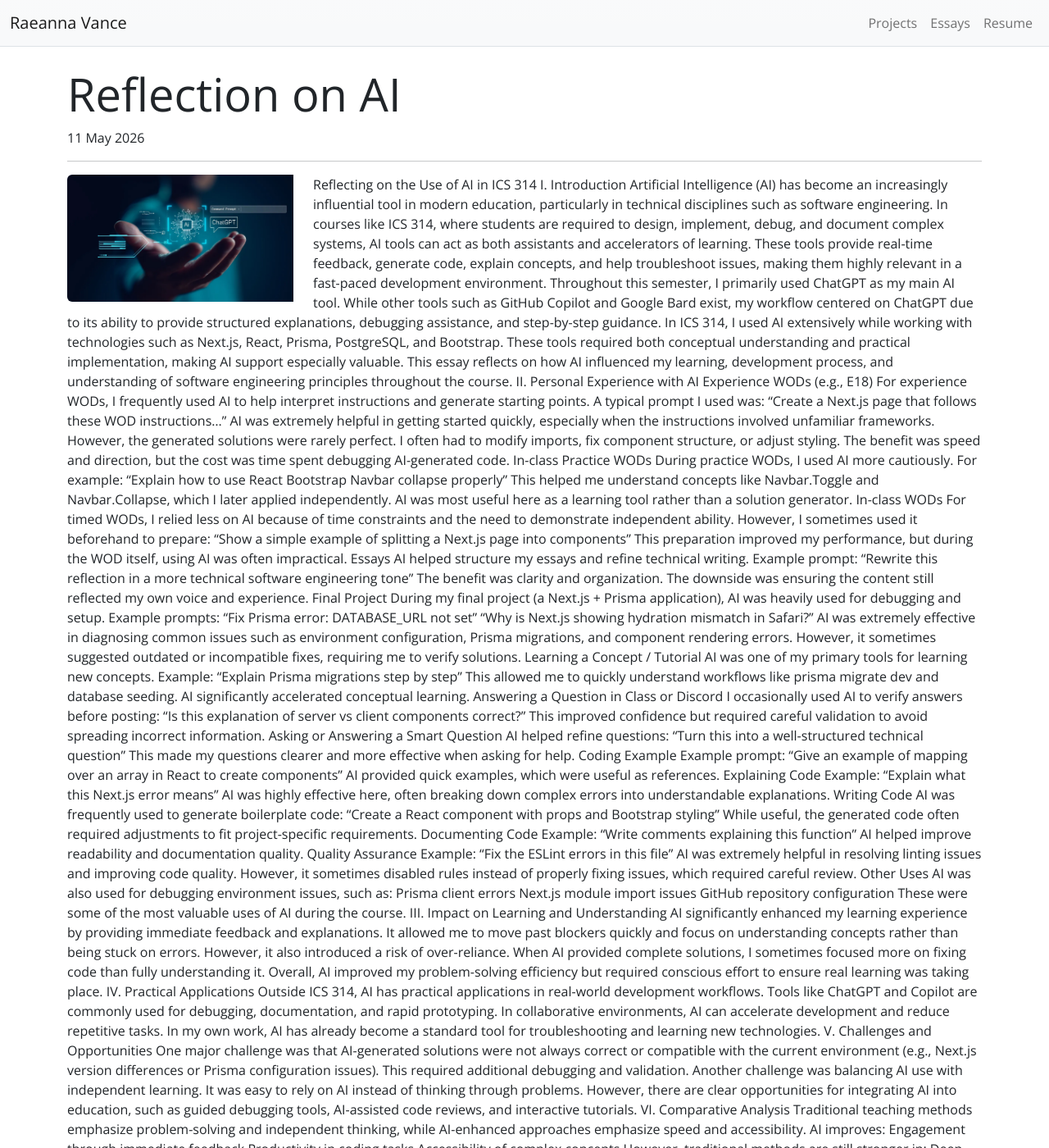
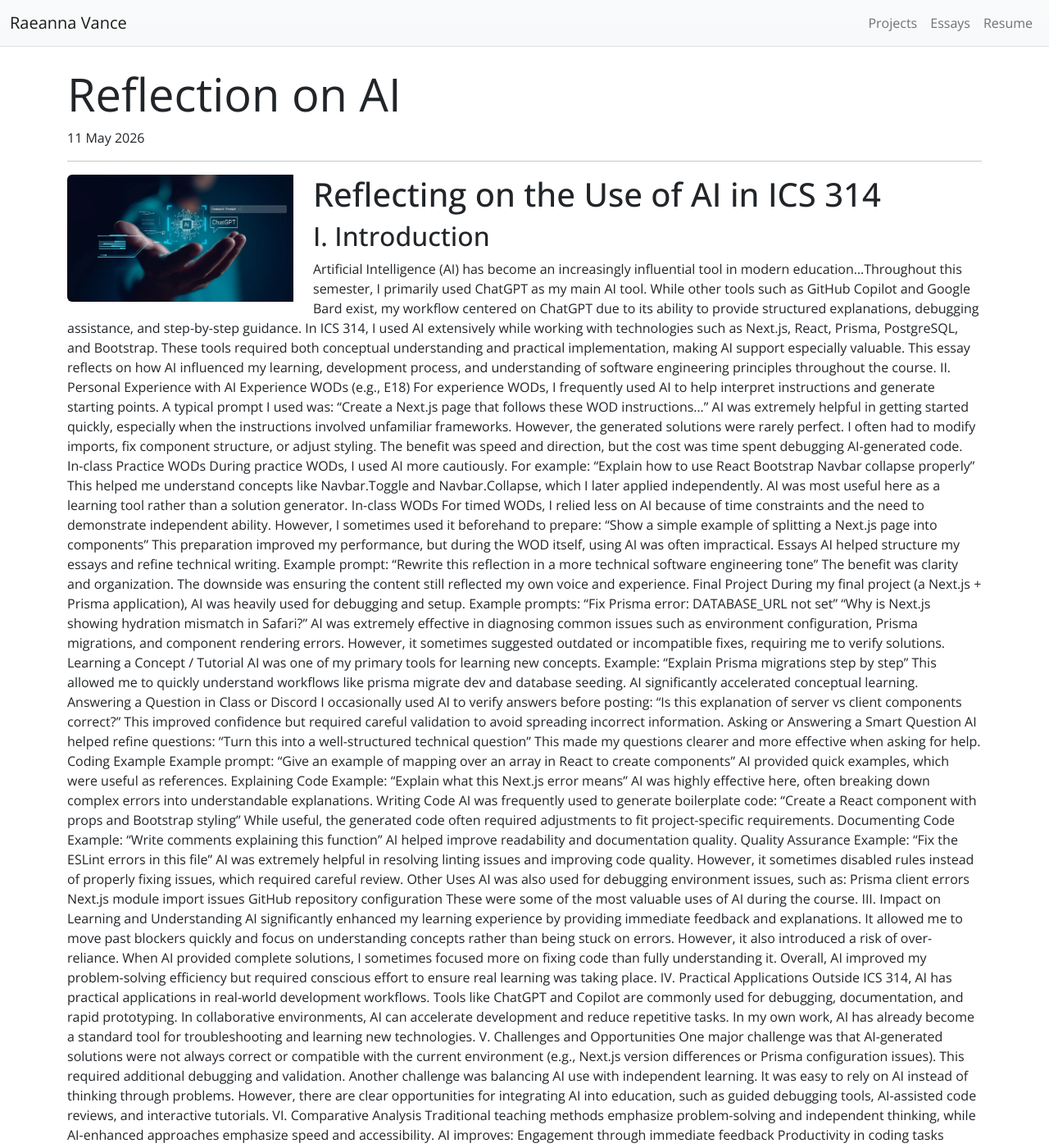
Before and after one commit to vancerae/ics314-spring26, a Jekyll site: the page built from essays/AI in 314.md, in a window 1280 px wide and 1400 px high. Shown: the whole window at 82% size. Built offline with Jekyll 4.4.1, drawn with Linux system fonts in a browser that asks for light colours; some of the changed text lies outside the part shown.

Commit message:
Refactor essay formatting and headings
Updated formatting for labels and image paths, and improved section headings in the essay.

```diff
--- a/essays/AI in 314.md
+++ b/essays/AI in 314.md
@@ -4,19 +4,19 @@ type: essay
 title: "Reflection on AI"
 date: 2026-05-11
 published: true
-labels:
-  - AI
-  - WODs
-image: img/DVffQnnibMWmNpx2Wfb5Se-1200-80.jpg.webp
+labels: [AI, WODs]
+image: /img/DVffQnnibMWmNpx2Wfb5Se-1200-80.jpg.webp
 permalink: /essays/AIin314.html
 ---
 
-<img src="{{ 'img/DVffQnnibMWmNpx2Wfb5Se-1200-80.jpg.webp' | relative_url }}" alt="TypeScript" class="img-fluid rounded float-start pe-4" style="width:300px; height:auto;" />
+<img src="{{ '/img/DVffQnnibMWmNpx2Wfb5Se-1200-80.jpg.webp' | relative_url }}"
+alt="AI" class="img-fluid rounded float-start pe-4" style="width:300px; height:auto;" />
 
-Reflecting on the Use of AI in ICS 314
-I. Introduction
-Artificial Intelligence (AI) has become an increasingly influential tool in modern education, particularly in technical disciplines such as software engineering. In courses like ICS 314, where students are required to design, implement, debug, and document complex systems, AI tools can act as both assistants and accelerators of learning. These tools provide real-time feedback, generate code, explain concepts, and help troubleshoot issues, making them highly relevant in a fast-paced development environment.
-Throughout this semester, I primarily used ChatGPT as my main AI tool. While other tools such as GitHub Copilot and Google Bard exist, my workflow centered on ChatGPT due to its ability to provide structured explanations, debugging assistance, and step-by-step guidance. In ICS 314, I used AI extensively while working with technologies such as Next.js, React, Prisma, PostgreSQL, and Bootstrap. These tools required both conceptual understanding and practical implementation, making AI support especially valuable.
+# Reflecting on the Use of AI in ICS 314
+
+## I. Introduction
+
+Artificial Intelligence (AI) has become an increasingly influential tool in modern education...Throughout this semester, I primarily used ChatGPT as my main AI tool. While other tools such as GitHub Copilot and Google Bard exist, my workflow centered on ChatGPT due to its ability to provide structured explanations, debugging assistance, and step-by-step guidance. In ICS 314, I used AI extensively while working with technologies such as Next.js, React, Prisma, PostgreSQL, and Bootstrap. These tools required both conceptual understanding and practical implementation, making AI support especially valuable.
 This essay reflects on how AI influenced my learning, development process, and understanding of software engineering principles throughout the course.
 II. Personal Experience with AI
 Experience WODs (e.g., E18)
```
